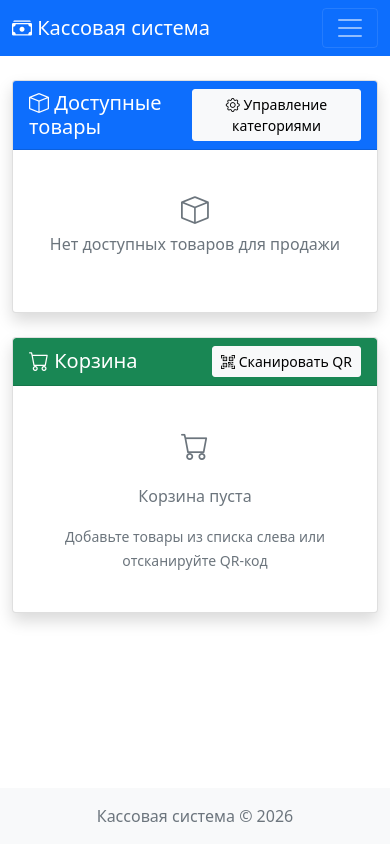
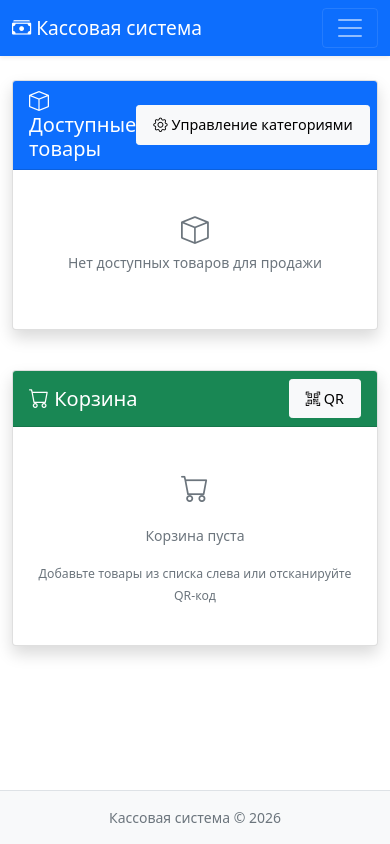
Before and after one commit to KonstaninP59/cash_system, a Django app: page /sale/ in a window 390 px wide. Run offline with Django 4.2, Linux system fonts and the light colour scheme; the visitor is signed in with stand-in values (Sample User, id 1); data that the repository does not hold is empty.

Commit message:
Доработка вида для разных масштабов

```diff
--- a/cash_system/cash_app/static/cash_app/css/style.css
+++ b/cash_system/cash_app/static/cash_app/css/style.css
@@ -1,8 +1,20 @@
-/* Дополнительные стили */
+/* Основные стили */
+:root {
+    --primary-color: #0d6efd;
+    --success-color: #198754;
+    --warning-color: #ffc107;
+    --danger-color: #dc3545;
+    --info-color: #0dcaf0;
+    --dark-color: #212529;
+    --light-color: #f8f9fa;
+}
+
+/* Общие стили */
 body {
     min-height: 100vh;
     display: flex;
     flex-direction: column;
+    font-size: 16px;
 }
 
 main {
@@ -13,32 +25,123 @@ main {
     margin-top: auto;
 }
 
-/* Стили для карточек товаров */
+/* Адаптивные карточки */
 .card {
-    transition: transform 0.2s;
+    transition: transform 0.2s, box-shadow 0.2s;
 }
 
 .card:hover {
     transform: translateY(-2px);
-    box-shadow: 0 4px 8px rgba(0,0,0,0.1);
+    box-shadow: 0 0.5rem 1rem rgba(0, 0, 0, 0.15);
 }
 
-/* Стили для таблиц */
-.table-hover tbody tr:hover {
-    background-color: rgba(0,123,255,0.05);
+/* Адаптивные таблицы */
+.table-responsive {
+    overflow-x: auto;
+    -webkit-overflow-scrolling: touch;
 }
 
-/* Адаптивность для мобильных устройств */
+.table {
+    min-width: 600px;
+}
+
+/* Адаптивные кнопки */
+.btn {
+    white-space: nowrap;
+}
+
+/* Адаптивные карточки статистики */
+.stat-card {
+    cursor: pointer;
+    transition: all 0.3s ease;
+}
+
+.stat-card:hover {
+    transform: translateY(-5px);
+}
+
+.stat-card .display-4 {
+    font-size: calc(1.5rem + 1.5vw);
+}
+
+/* Адаптивные карточки товаров в продажах */
+.product-card {
+    height: 100%;
+    transition: transform 0.2s;
+}
+
+.product-card:hover {
+    transform: translateY(-2px);
+}
+
+/* Корзина на мобильных устройствах */
 @media (max-width: 768px) {
-    .display-4 {
-        font-size: 2rem;
+    /* Скрываем sticky эффект на мобильных */
+    .cart-sticky {
+        position: static !important;
+        margin-top: 1rem;
+    }
+
+    /* Уменьшаем отступы */
+    .container {
+        padding-left: 12px;
+        padding-right: 12px;
+    }
+
+    /* Увеличиваем размер кнопок для мобильных */
+    .btn {
+        padding: 0.5rem 1rem;
+        font-size: 0.9rem;
+    }
+
+    /* Адаптивные карточки статистики */
+    .stat-card .display-4 {
+        font-size: 1.8rem;
+    }
+
+    .stat-card h5 {
+        font-size: 0.9rem;
+    }
+
+    /* Уменьшаем заголовки */
+    h1 {
+        font-size: 1.5rem;
+    }
+
+    h2 {
+        font-size: 1.3rem;
+    }
+
+    /* Корзина */
+    .cart-items {
+        max-height: 250px !important;
     }
 }
 
-/* Стили для статусов */
-.badge {
-    font-size: 0.9em;
-    padding: 0.5em 0.7em;
+/* Планшеты (768px - 992px) */
+@media (min-width: 768px) and (max-width: 992px) {
+    .stat-card .display-4 {
+        font-size: 2rem;
+    }
+
+    .product-card {
+        margin-bottom: 1rem;
+    }
+
+    /* Навигация */
+    .navbar-nav {
+        margin-top: 0.5rem;
+    }
+}
+
+/* Десктоп (более 992px) */
+@media (min-width: 992px) {
+    .sticky-cart {
+        position: sticky;
+        top: 20px;
+        max-height: calc(100vh - 100px);
+        overflow-y: auto;
+    }
 }
 
 /* Анимации */
@@ -57,54 +160,154 @@ main {
     }
 }
 
-/* Стили для sticky корзины */
-.sticky-top {
-    z-index: 1000;
+/* Стили для прогресс-баров */
+.progress {
+    background-color: #e9ecef;
+    border-radius: 0.375rem;
+    overflow: hidden;
 }
 
-/* Цветовые схемы для просроченных товаров */
-.table-danger {
-    background-color: rgba(220, 53, 69, 0.1) !important;
+.progress-bar {
+    transition: width 0.6s ease;
 }
 
-.table-warning {
-    background-color: rgba(255, 193, 7, 0.1) !important;
+/* Стили для категорий */
+.category-header {
+    transition: background-color 0.2s;
 }
 
-/* Стили для кнопок */
-.btn {
-    border-radius: 5px;
+.category-header:hover {
+    background-color: #e9ecef !important;
 }
 
-.btn-sm {
-    border-radius: 3px;
+.category-content {
+    transition: all 0.3s ease;
 }
 
-/* Стили для форм */
-.form-control:focus {
-    border-color: #80bdff;
-    box-shadow: 0 0 0 0.2rem rgba(0,123,255,0.25);
+/* Стили для таблицы истории */
+.history-row {
+    cursor: pointer;
+    transition: background-color 0.2s;
 }
 
-/* Стили для навигации */
-.navbar-brand {
-    font-weight: 500;
+.history-row:hover {
+    background-color: rgba(13, 110, 253, 0.05);
 }
 
-.nav-link.active {
-    font-weight: 500;
-    background-color: rgba(255,255,255,0.1);
-    border-radius: 5px;
+.sale-details {
+    background-color: #f8f9fa;
 }
 
-/* Стили для карточек статистики */
-.card.text-white .card-body {
-    padding: 1.25rem;
+/* Стили для графика */
+canvas {
+    max-width: 100%;
+    height: auto !important;
 }
 
-.card.text-white .display-4 {
-    font-size: 2.5rem;
-    font-weight: 300;
-    line-height: 1.2;
-    margin-bottom: 0;
+/* Стили для QR-сканера */
+#qr-reader {
+    width: 100%;
+    max-width: 500px;
+    margin: 0 auto;
 }
+
+/* Модальные окна */
+.modal-content {
+    border-radius: 1rem;
+}
+
+/* Формы */
+.form-control:focus {
+    border-color: var(--primary-color);
+    box-shadow: 0 0 0 0.2rem rgba(13, 110, 253, 0.25);
+}
+
+/* Навигация на мобильных */
+@media (max-width: 768px) {
+    .navbar-brand {
+        font-size: 1.2rem;
+    }
+
+    .navbar-nav {
+        max-height: 70vh;
+        overflow-y: auto;
+    }
+
+    .dropdown-menu {
+        position: static !important;
+        transform: none !important;
+        width: 100%;
+        margin-top: 0;
+        border: none;
+        background-color: transparent;
+    }
+
+    .dropdown-menu .dropdown-item {
+        padding-left: 2rem;
+        color: rgba(255, 255, 255, 0.8);
+    }
+
+    .dropdown-menu .dropdown-item:hover {
+        background-color: rgba(255, 255, 255, 0.1);
+        color: white;
+    }
+
+    .dropdown-toggle::after {
+        display: none;
+    }
+}
+
+/* Стили для печати */
+@media print {
+    .no-print {
+        display: none !important;
+    }
+
+    .card {
+        border: none;
+        box-shadow: none;
+    }
+
+    .btn {
+        display: none;
+    }
+}
+
+/* Улучшенная читаемость */
+@media (max-width: 576px) {
+    body {
+        font-size: 14px;
+    }
+
+    .table {
+        font-size: 12px;
+    }
+
+    .badge {
+        font-size: 10px;
+    }
+
+    .display-4 {
+        font-size: 1.5rem;
+    }
+
+    .display-6 {
+        font-size: 1.2rem;
+    }
+
+    /* Убираем hover эффекты на мобильных */
+    .card:hover {
+        transform: none;
+    }
+
+    .stat-card:hover {
+        transform: none;
+    }
+}
+
+/* Стили для темной темы (опционально) */
+@media (prefers-color-scheme: dark) {
+    body {
+        background-color: #f8f9fa;
+    }
+}
--- a/cash_system/cash_app/templates/cash_app/base.html
+++ b/cash_system/cash_app/templates/cash_app/base.html
@@ -2,7 +2,8 @@
 <html lang="ru">
 <head>
     <meta charset="UTF-8">
-    <meta name="viewport" content="width=device-width, initial-scale=1.0">
+    <meta name="viewport" content="width=device-width, initial-scale=1.0, user-scalable=yes">
+    <meta name="theme-color" content="#0d6efd">
     <title>Кассовая система {% block title %}{% endblock %}</title>
 
     <!-- Bootstrap 5 CSS -->
@@ -14,15 +15,18 @@
 
     {% load static %}
     <link rel="stylesheet" href="{% static 'cash_app/css/style.css' %}">
+
+    {% block extra_css %}{% endblock %}
 </head>
 <body>
     {% if user.is_authenticated %}
-    <nav class="navbar navbar-expand-lg navbar-dark bg-primary">
+    <nav class="navbar navbar-expand-lg navbar-dark bg-primary shadow-sm">
         <div class="container">
             <a class="navbar-brand" href="{% url 'product_list' %}">
                 <i class="bi bi-cash-stack"></i> Кассовая система
             </a>
-            <button class="navbar-toggler" type="button" data-bs-toggle="collapse" data-bs-target="#navbarNav">
+            <button class="navbar-toggler" type="button" data-bs-toggle="collapse" data-bs-target="#navbarNav"
+                    aria-controls="navbarNav" aria-expanded="false" aria-label="Переключить навигацию">
                 <span class="navbar-toggler-icon"></span>
             </button>
             <div class="collapse navbar-collapse" id="navbarNav">
@@ -100,7 +108,7 @@
         {% block content %}{% endblock %}
     </main>
 
-    <footer class="footer mt-5 py-3 bg-light">
+    <footer class="footer mt-5 py-3 bg-light border-top">
         <div class="container text-center">
             <span class="text-muted">Кассовая система © {{ current_year }}</span>
         </div>
--- a/cash_system/cash_app/templates/cash_app/sale.html
+++ b/cash_system/cash_app/templates/cash_app/sale.html
@@ -115,11 +115,12 @@
 
     <!-- Правая колонка - корзина -->
 <div class="col-md-4">
-        <div class="card shadow" style="position: sticky; top: 20px; max-height: calc(100vh - 100px); overflow-y: auto;">
-            <div class="card-header bg-success text-white d-flex justify-content-between align-items-center sticky-top" style="top: 0; z-index: 10;">
+    <div class="card shadow cart-sticky">
+        <div class="card-header bg-success text-white d-flex justify-content-between align-items-center flex-wrap gap-2">
             <h5 class="mb-0"><i class="bi bi-cart"></i> Корзина</h5>
             <a href="{% url 'scan_qr' %}?action=add_to_cart" class="btn btn-sm btn-light">
-                    <i class="bi bi-qr-code-scan"></i> Сканировать QR
+                <i class="bi bi-qr-code-scan"></i> <span class="d-none d-sm-inline">Сканировать QR</span>
+                <span class="d-inline d-sm-none">QR</span>
             </a>
         </div>
         <div class="card-body">
@@ -127,9 +128,9 @@
             {% if available_coupons %}
             <div class="mb-3">
                 <label class="form-label"><i class="bi bi-ticket-perforated"></i> Купон на скидку:</label>
-                    <form method="post" action="{% url 'apply_coupon' %}" class="d-flex gap-2">
+                <form method="post" action="{% url 'apply_coupon' %}" class="d-flex flex-column flex-sm-row gap-2">
                     {% csrf_token %}
-                        <select name="coupon_id" class="form-select form-select-sm">
+                    <select name="coupon_id" class="form-select form-select-sm flex-grow-1">
                         <option value="">-- Выберите купон --</option>
                         {% for coupon in available_coupons %}
                             <option value="{{ coupon.id }}" {% if applied_coupon and applied_coupon.id == coupon.id %}selected{% endif %}>
@@ -140,9 +141,9 @@
                     <button type="submit" class="btn btn-sm btn-outline-primary">Применить</button>
                 </form>
                 {% if applied_coupon %}
-                        <div class="mt-2">
-                            <span class="badge bg-success">Применен купон {{ applied_coupon.code }} (скидка {{ applied_coupon.discount_percent }}%)</span>
-                            <a href="{% url 'remove_coupon' %}" class="btn btn-sm btn-outline-danger ms-2">Убрать</a>
+                    <div class="mt-2 d-flex flex-wrap gap-2">
+                        <span class="badge bg-success">Применен {{ applied_coupon.code }} ({{ applied_coupon.discount_percent }}%)</span>
+                        <a href="{% url 'remove_coupon' %}" class="btn btn-sm btn-outline-danger">Убрать</a>
                     </div>
                 {% endif %}
             </div>
@@ -151,11 +152,11 @@
 
             <!-- Товары в корзине -->
             {% if cart_items %}
-                    <div class="list-group mb-3" style="max-height: 300px; overflow-y: auto;">
+                <div class="list-group mb-3 cart-items" style="max-height: 300px; overflow-y: auto;">
                     {% for item in cart_items %}
                     <div class="list-group-item">
-                            <div class="d-flex justify-content-between align-items-center">
-                                <div>
+                        <div class="d-flex justify-content-between align-items-center flex-wrap gap-2">
+                            <div class="flex-grow-1">
                                 <h6 class="mb-1">{{ item.product.name }}</h6>
                                 <small>
                                     {% if item.product.unit == 'kg' %}
@@ -165,7 +166,7 @@
                                     {% endif %}
                                 </small>
                             </div>
-                                <div>
+                            <div class="text-end">
                                 <strong>{{ item.subtotal|floatformat:2 }} ₽</strong>
                                 <a href="{% url 'remove_from_cart' item.product.id %}"
                                    class="btn btn-sm btn-danger ms-2" title="Удалить">
@@ -198,7 +199,7 @@
                     <div class="d-grid gap-2">
                         <form method="post" action="{% url 'sale' %}">
                             {% csrf_token %}
-                                <button type="submit" class="btn btn-success w-100">
+                            <button type="submit" class="btn btn-success w-100 py-2">
                                 <i class="bi bi-cash"></i> Оформить продажу
                             </button>
                         </form>
@@ -214,7 +215,6 @@
                     <small class="text-muted">Добавьте товары из списка слева или отсканируйте QR-код</small>
                 </div>
             {% endif %}
-            </div>
         </div>
     </div>
 </div>
```
Also changed, not shown: other parts of cash_system/cash_app/templates/cash_app/base.html (+22 -16 lines). Lines whose indentation alone changed are shown as unchanged.
